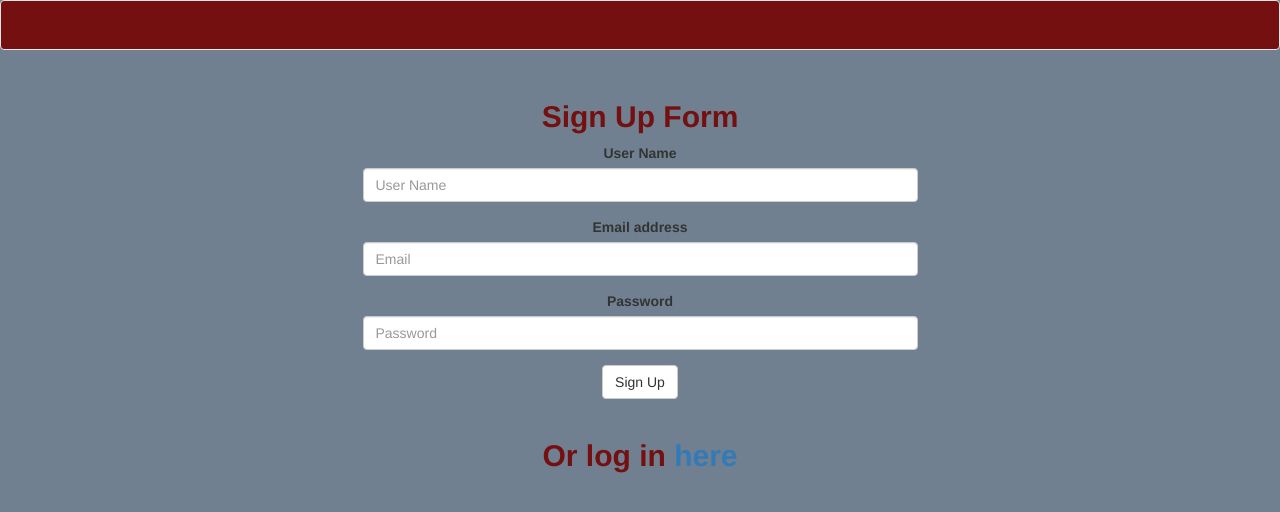
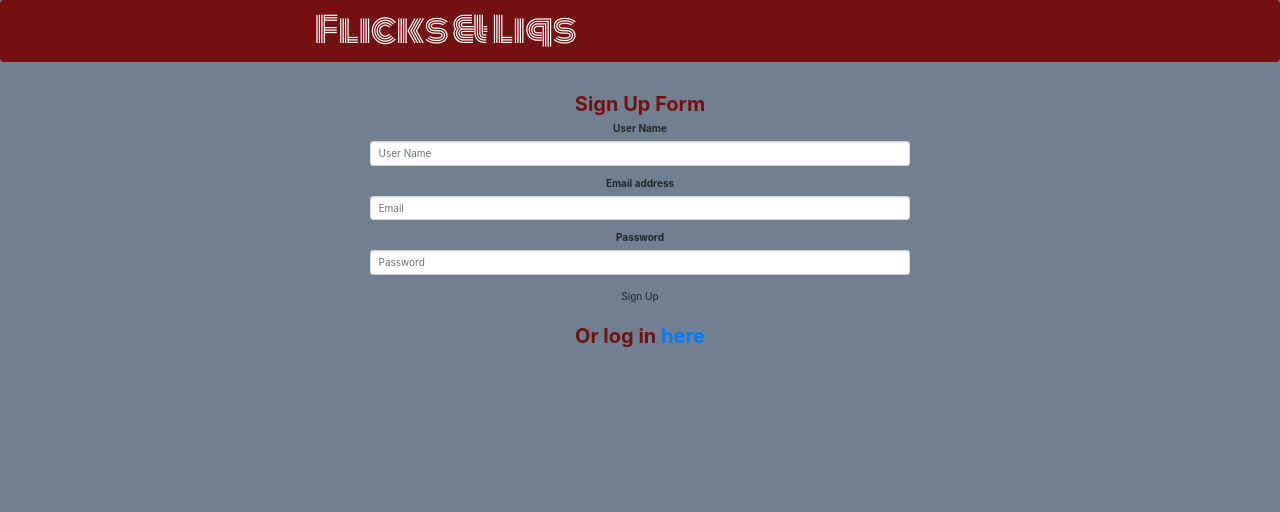
Before and after one commit to Patelso9/FlicksNLiqs, a website: page public/signup.html in a window 1280 px wide. Drawn offline with nearby package versions, Linux system fonts and the light colour scheme.

Commit message:
changed styling for front pages

```diff
--- a/public/signup.html
+++ b/public/signup.html
@@ -6,16 +6,45 @@
   <meta charset="UTF-8">
   <meta name="viewport" content="width=device-width, initial-scale=1">
   <link rel="stylesheet" href="https://maxcdn.bootstrapcdn.com/bootswatch/3.3.7/lumen/bootstrap.min.css">
-  <link href="/assets/css/style.css" rel="stylesheet">
+
+  <link rel="stylesheet" href="https://cdnjs.cloudflare.com/ajax/libs/twitter-bootstrap/4.6.0/css/bootstrap.min.css">
+    <link rel="stylesheet" href="https://cdnjs.cloudflare.com/ajax/libs/font-awesome/5.15.2/css/all.min.css">
+    <link rel="preconnect" href="https://fonts.gstatic.com">
+
+   <!-- Font links -->
+   <link rel="preconnect" href="https://fonts.gstatic.com">
+   <link href="https://fonts.googleapis.com/css2?family=Monoton&display=swap" rel="stylesheet">
+
+   <link rel="preconnect" href="https://fonts.gstatic.com">
+   <link href="https://fonts.googleapis.com/css2?family=Indie+Flower&display=swap" rel="stylesheet">
+
+   <link rel="preconnect" href="https://fonts.gstatic.com">
+   <link href="https://fonts.googleapis.com/css2?family=Newsreader:wght@500&display=swap" rel="stylesheet">
+
+   <!-- CSS files -->
+   <link rel="stylesheet" href="assets/css/style.css">
+   <link rel="stylesheet" href="assets/css/animation.css">
+
+
 </head>
 
 <body>
-  <nav class="navbar navbar-default">
-    <div class="container-fluid">
-      <div class="navbar-header">
-      </div>
-    </div>
-  </nav>
+  <nav class="navbar navbar-light">
+    <a class="navbar-brand" href="#">
+      <h1 class="display-4">Flicks & Liqs</h1>
+    </a>
+    <ul class="nav justify-content-end">
+      <li class="nav-item">
+        <a class="nav-link" aria-current="page" href="home.html"></a>
+      </li>
+      <li class="nav-item">
+        <a class="nav-link" href="profile.html"></a>
+      </li>
+      <li class="nav-item">
+        <a class="nav-link" href="/api/user/logout"></a>
+      </li>
+    </ul>
+</nav>
   <div class="container">
     <div class="row">
       <div class="col-md-6 col-md-offset-3">
```
Also changed, not shown: public/login.html (+36 -7 lines).
